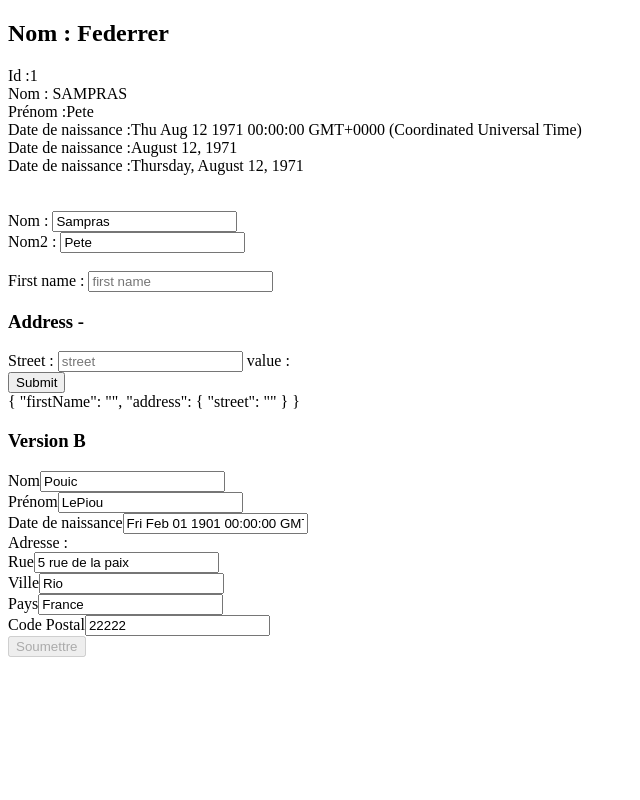
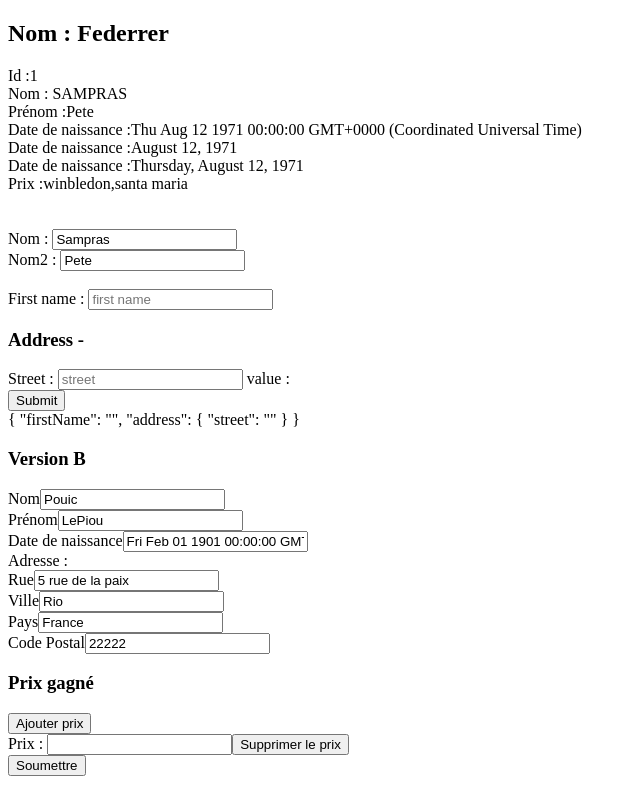
Before and after one commit to gaelschenck/B3-Angular-exercice, an Angular app: page / in a window 1280 px wide. Shown: the whole page, without its empty margins (0-640 px from the left). Built offline with nearby package versions, Linux system fonts and the light colour scheme.

Commit message:
ajout des prix

```diff
--- a/src/app/Model/tennis-players.ts
+++ b/src/app/Model/tennis-players.ts
@@ -7,6 +7,7 @@
     public firstName='';
     public birthDate=new Date;
     public address = new Address;
+    public prizeList = [''];
 
     public constructor(data?: { hasOwnProperty: (arg0: string) => any; id: number; name: string; firstName: string; birthDate: Date; address: any; } | undefined){
         if(!data) return;
--- a/src/app/components/tennis-players/tennis-players.component.html
+++ b/src/app/components/tennis-players/tennis-players.component.html
@@ -7,6 +7,7 @@
 <div><span>Date de naissance :</span>{{player.birthDate}}</div>
 <div><span>Date de naissance :</span>{{player.birthDate | date:'longDate' }}</div>
 <div><span>Date de naissance :</span>{{player.birthDate | mydateFormat }}</div>
+<div><span>Prix :</span>{{player.prizeList}}</div>
 <br>
 <br>
 <!-- Utilisation des Forms -->
@@ -69,5 +70,16 @@
             <input id="zip" formControlName="zip">
         </div>
     </div>
-    <button type="submit" [disabled]="playerbForm.valid">Soumettre</button>
+    <div formArrayName="prizeList">
+        <h3>Prix gagné</h3> <button type="button" (click)="addPrize()"> Ajouter prix</button>
+        <div *ngFor="let prize of prizeList.controls; let i=index">
+            <!-- répetition du template -->
+             <label> Prix :
+                <input type="text" [formControlName]="i">
+                <button type="button" (click)="removePrize(prize)">Supprimer le prix</button>
+             </label>
+        </div>
+    </div>
+    <button type="submit" [disabled]="!playerbForm.valid">Soumettre</button>
 </form>
+<!-- etape page 32 -->
--- a/src/app/components/tennis-players/tennis-players.component.ts
+++ b/src/app/components/tennis-players/tennis-players.component.ts
@@ -2,7 +2,7 @@
 import { TennisPlayers } from '../../Model/tennis-players';
 import { CommonModule } from '@angular/common';
 import { MydateFormatPipe } from '../../Helpers/mydate-format.pipe';
-import { FormBuilder, FormControl, FormGroup, FormsModule } from '@angular/forms';
+import { FormArray, FormBuilder, FormControl, FormGroup, FormsModule } from '@angular/forms';
 import { ReactiveFormsModule } from '@angular/forms';
 import { Address } from '../../Model/address';
 
@@ -25,7 +25,8 @@
     name: "Sampras",
     firstName: "Pete",
     birthDate:new Date(1971, 7, 12),
-    address: new Address()
+    address: new Address(),
+    prizeList:['winbledon', 'santa maria']
   };
   // Partie Form
   playerForm = new FormGroup({
@@ -48,8 +49,10 @@
         city: [''],
         state: [''],
         zip: [''],
-      })
-
+      }),
+      prizeList: this.fb.array([
+        this.fb.control('')
+      ]),
     });
   }
   ngOnInit(){
@@ -61,8 +64,9 @@
         street:'5 rue de la paix',
         city : 'Rio',
         state : 'France',
-        zip: '22222'
-      }
+        zip: '22222',
+      },
+      prizeList:[''],
     })
     console.log(this.playerbForm.value);
   }
@@ -71,6 +75,7 @@
       console.log(this.playerbForm.value);
     }
   }
+
   get name() {return this.playerbForm.get('name');}
   get firstName() {return this.playerbForm.get('firstName');}
   get birthDate() {return this.playerbForm.get('birthDate');}
@@ -79,6 +84,12 @@
   get address() {return this.playerbForm.get('Address');}
   get state() {return this.playerbForm.get('state');}
   get zip() {return this.playerbForm.get('zip');}
+  get prizeList(){return this.playerbForm. get('prizeList') as FormArray;}
 
-
+  addPrize(){
+    this.prizeList.push(this.fb.control(''));
+  }
+  removePrize(ctrl: any){
+    this.prizeList.removeAt(this.prizeList.value.findIndex((o: any) => o === ctrl));
+  }
 }
```
